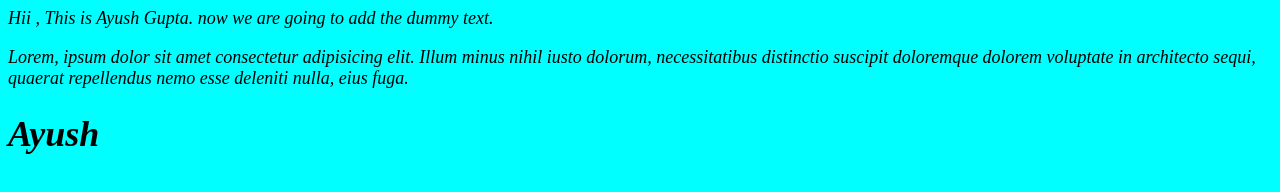
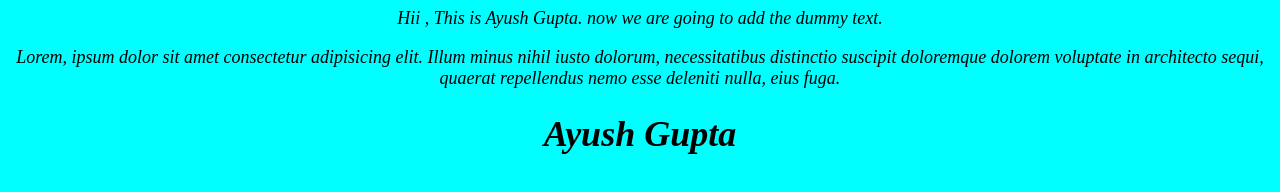
Before and after one commit to Ayush1790/practisegit, a plain HTML site: page index.html in a window 1280 px wide. Drawn offline with Linux system fonts and the light colour scheme.

Commit message:
CSS commit

```diff
--- a/CSS/style.css
+++ b/CSS/style.css
@@ -2,4 +2,6 @@ body{
     background-color: aqua;
     font-size: large;
     font-style: italic;
+    font-weight: 500;
+    text-align: center;
 }
--- a/index.html
+++ b/index.html
@@ -10,6 +10,6 @@
 <body>
     Hii , This is Ayush Gupta. now we are going to add the dummy text.
     <p>Lorem, ipsum dolor sit amet consectetur adipisicing elit. Illum minus nihil iusto dolorum, necessitatibus distinctio suscipit doloremque dolorem voluptate in architecto sequi, quaerat repellendus nemo esse deleniti nulla, eius fuga.</p>
-<h1>Ayush</h1>
+<h1>Ayush Gupta</h1>
 </body>
 </html>
```
